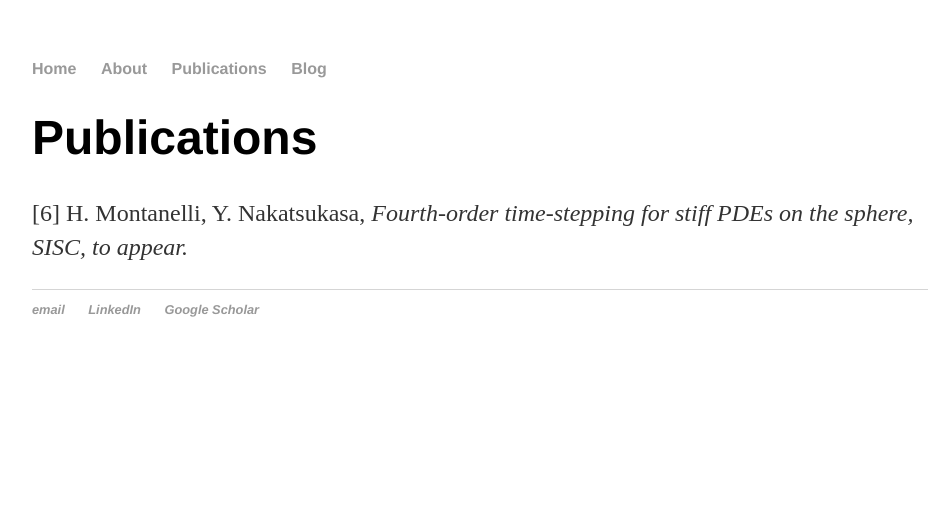
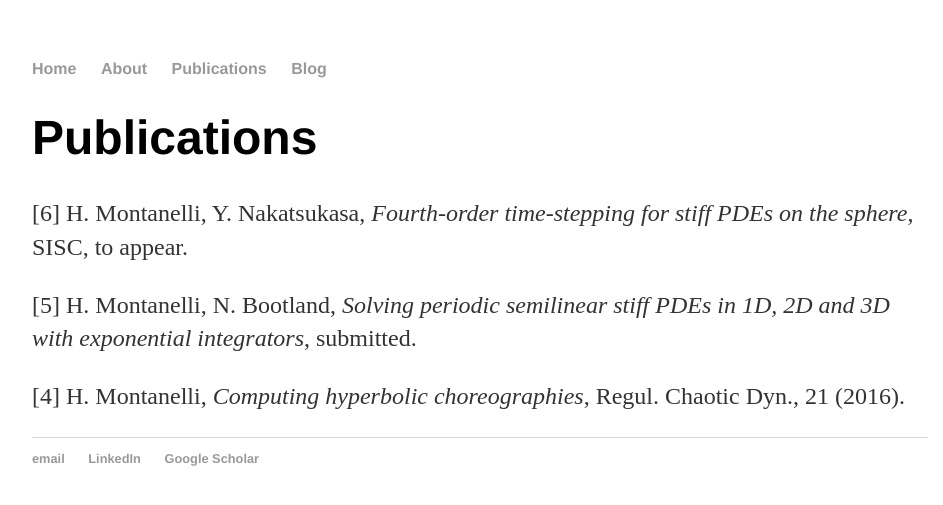
Before and after one commit to Hadrien-Montanelli/Hadrien-Montanelli.github.io, a Jekyll site: the page built from publications/index.html, in a window 1280 px wide. Shown: the top 505 px of the page, without its empty margins (160-1103 px from the left). Built offline with Jekyll 4.4.1, drawn with Linux system fonts in a browser that asks for light colours.

Commit message:
Update index.html

```diff
--- a/publications/index.html
+++ b/publications/index.html
@@ -4,5 +4,7 @@ title: Publications
 ---
 <div class="blurb">
 	<h1>Publications</h1>
-	<p>[6] H. Montanelli, Y. Nakatsukasa, <i>Fourth-order time-stepping for stiff PDEs on the sphere<i>, SISC, to appear.<p>
+	<p>[6] H. Montanelli, Y. Nakatsukasa, <i>Fourth-order time-stepping for stiff PDEs on the sphere</i>, SISC, to appear.<p>
+   	<p>[5] H. Montanelli, N. Bootland, <i>Solving periodic semilinear stiff PDEs in 1D, 2D and 3D with exponential integrators</i>, submitted.<p>
+	<p>[4] H. Montanelli, <i>Computing hyperbolic choreographies</i>, Regul. Chaotic Dyn., 21 (2016).<p>
 </div><!-- /.blurb -->
```
